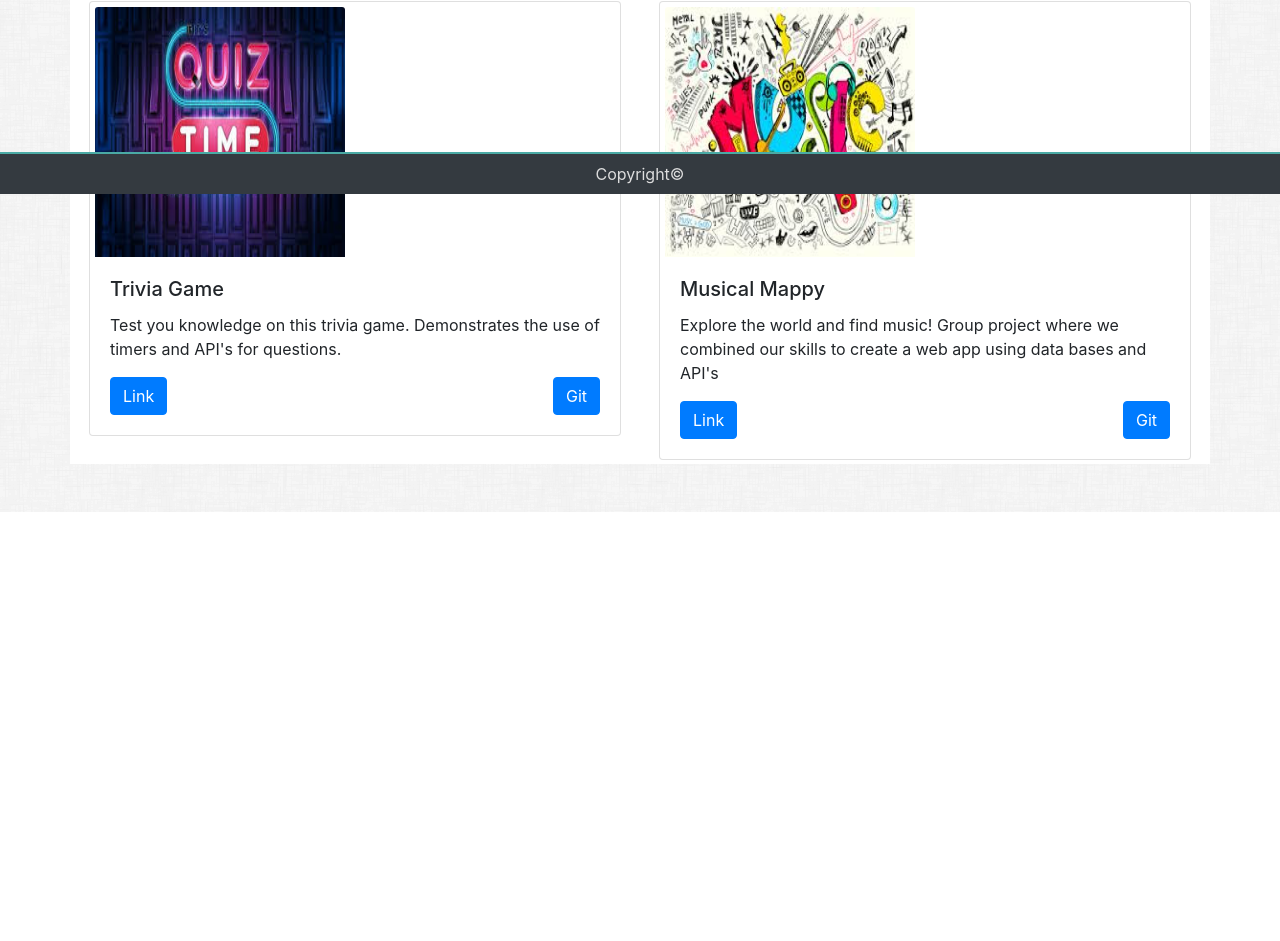
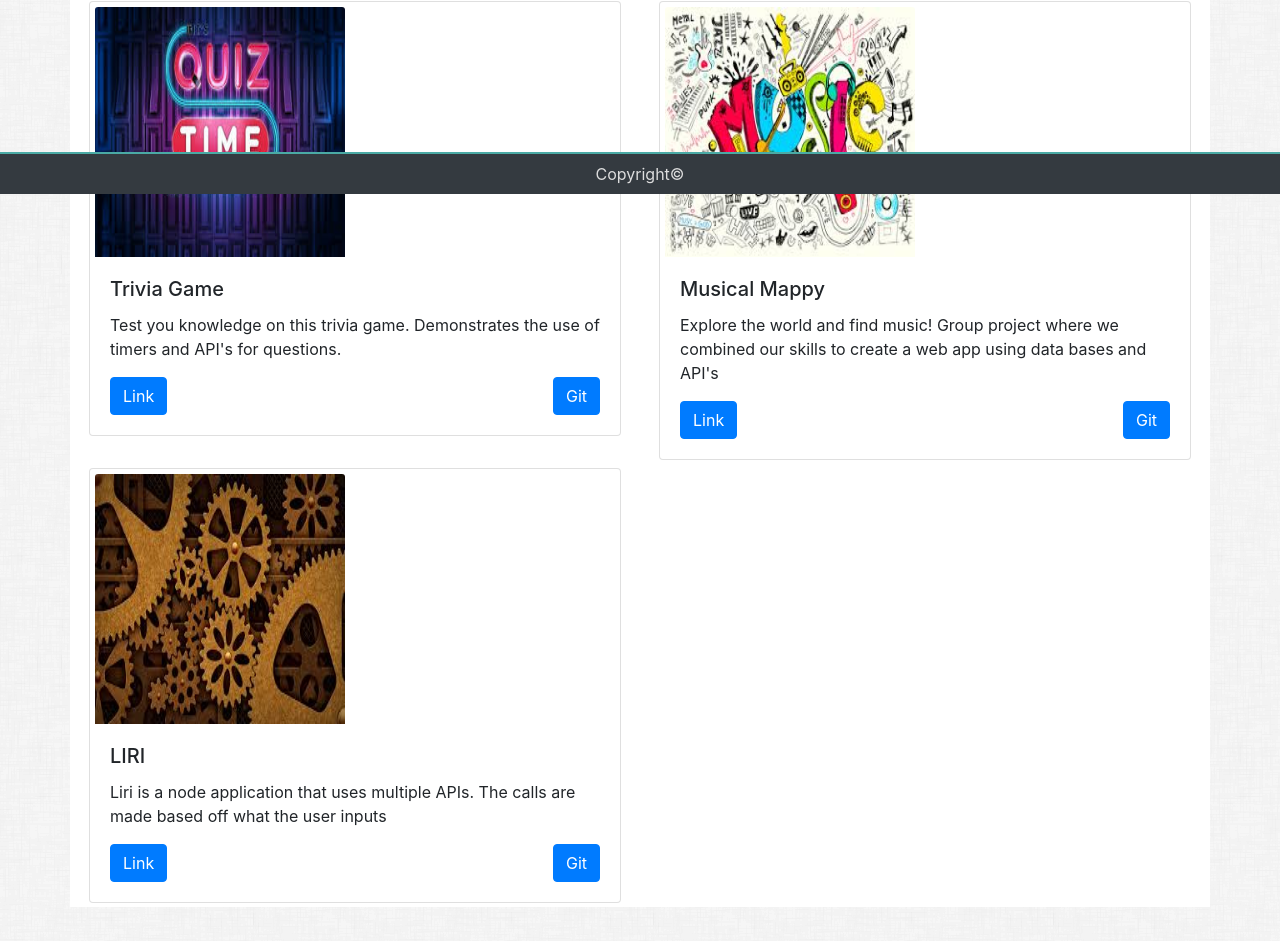
Before and after one commit to roydavis99/roydavis99.github.io, a plain HTML site: page portfolio.html in a window 1280 px wide. Shown: the part 606-1547 px from the top of the page. Before the commit the page ends 1118 px from the top, so only its background shows below. Drawn offline with nearby package versions, Linux system fonts and the light colour scheme.

Commit message:
added new project

```diff
--- a/assets/javascript/card-factory.js
+++ b/assets/javascript/card-factory.js
@@ -11,28 +11,35 @@ function cardFactory() {
             image: "./assets/images/Hangman.jpg",
             description: "Movie themed Hang Man game!  Test you knowledge of different movies. Demonstrates how to catch and use user input.",
             git: "https://github.com/roydavis99/Word-Guess-Game",
-            link: "https://roydavis99.github.io/Word-Guess-Game",
+            link: "https://roydavis99.github.io/Word-Guess-Game"
         },
         {
             name: "RPG Game",
             image: "./assets/images/RPG-Game.jpg",
             description: "Star Wars themed RPG. Demonstrates the use of objects and maintaining the objects value through arrays.",
             git: "https://github.com/roydavis99/unit-4-game",
-            link: "https://roydavis99.github.io/unit-4-game",
+            link: "https://roydavis99.github.io/unit-4-game"
         },
         {
             name: "Trivia Game",
             image: "./assets/images/Trivia-Game.jpg",
             description: "Test you knowledge on this trivia game. Demonstrates the use of timers and API's for questions.",
             git: "https://github.com/roydavis99/TriviaGame",
-            link: "https://roydavis99.github.io/TriviaGame",
+            link: "https://roydavis99.github.io/TriviaGame"
         } ,
         {
             name: "Musical Mappy",
             image: "./assets/images/map.jpg",
             description: "Explore the world and find music! Group project where we combined our skills to create a web app using data bases and API's",
             git: "https://github.com/marquiwarqui/PROJECT-1",
-            link: "https://marquiwarqui.github.io/PROJECT-1/",
+            link: "https://marquiwarqui.github.io/PROJECT-1/"
+        } ,
+        {
+            name:"LIRI",
+            image: "./assets/images/Rutgers-Ifo-Widget.jpg",
+            description: "Liri is a node application that uses multiple APIs.  The calls are made based off what the user inputs",
+            git: "https://github.com/roydavis99/liri-node-app",
+            link:""
         }
     ]
 
```
Also changed, not shown: index.html (+2 -2 lines).
